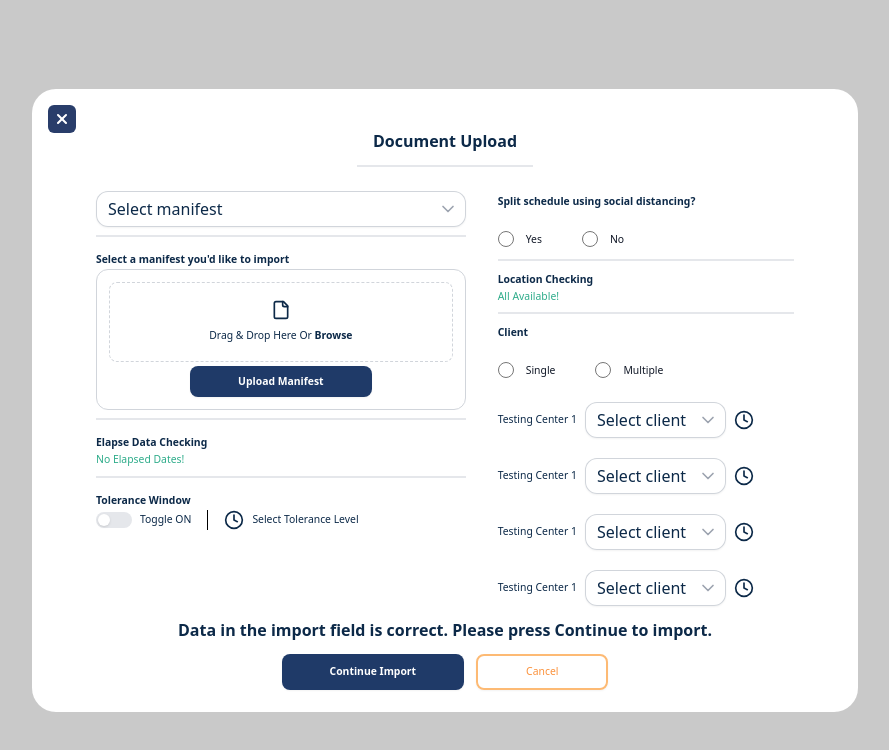
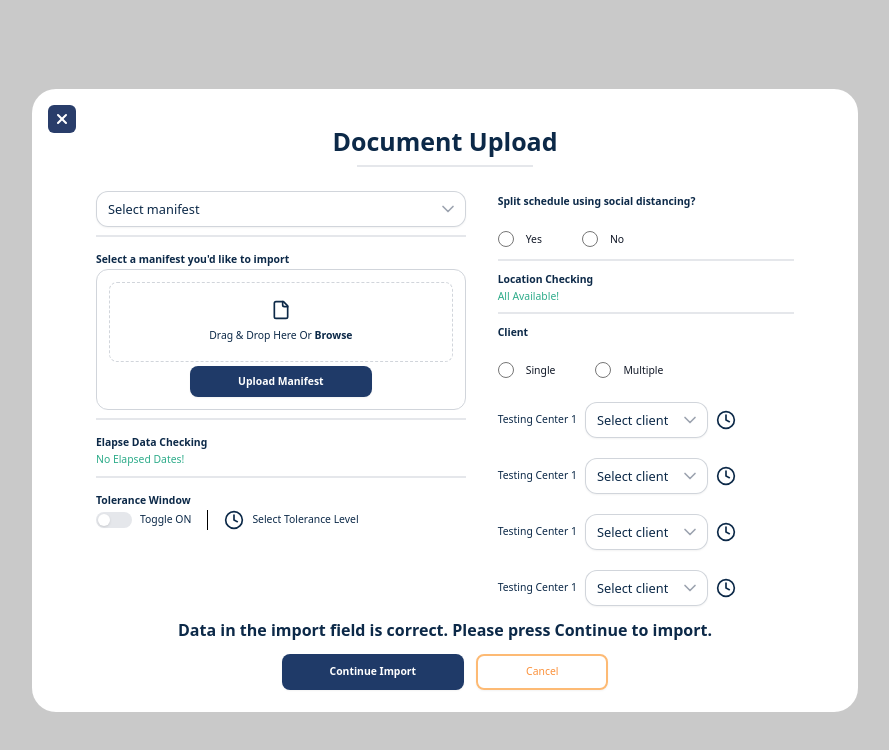
Before and after one commit to jalvaydev/skyhop-mockup, a React (Vite) app: page / in a window 1280 px wide. Shown: the top 750 px of the page, without its empty margins (195-1084 px from the left). Built offline with nearby package versions, Linux system fonts and the light colour scheme.

Commit message:
added text sizes to tailwind config

```diff
--- a/tailwind.config.js
+++ b/tailwind.config.js
@@ -4,6 +4,14 @@ module.exports = {
   theme: {
     fontSize: {
       '2xs': '0.65rem',
+      xs: '0.75rem',
+      sm: '0.8rem',
+      base: '1rem',
+      xl: '1.25rem',
+      '2xl': '1.563rem',
+      '3xl': '1.953rem',
+      '4xl': '2.441rem',
+      '5xl': '3.052rem',
     },
     extend: {},
   },
```
